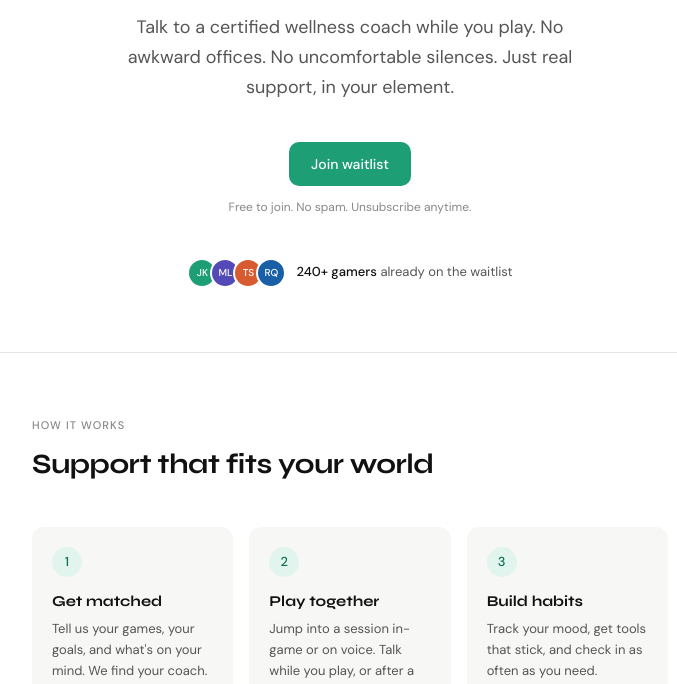
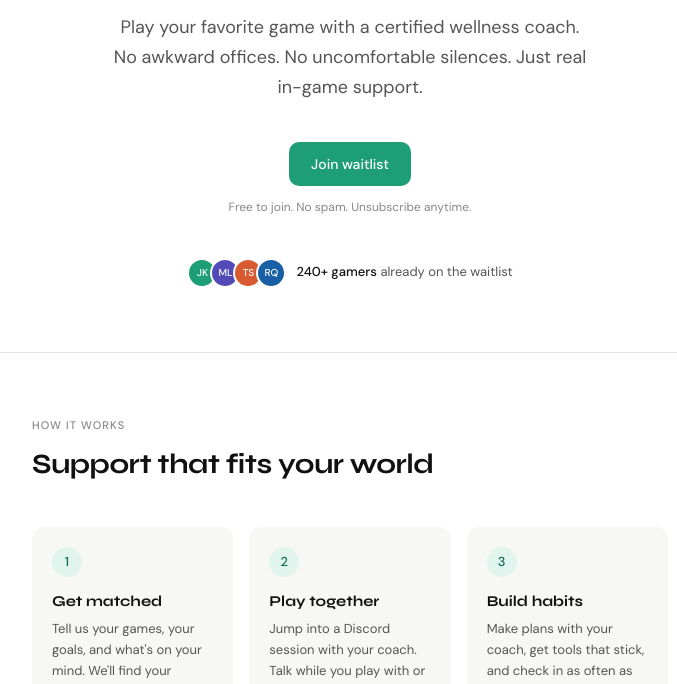
Before and after one commit to charliesun14-max/Respawn, a plain HTML site: page index.html in a window 1280 px wide. Shown: the part 333-1017 px from the top of the page, without its empty margins (290-967 px from the left). Drawn offline with Linux system fonts and the light colour scheme; a script that the page names is missing.

Commit message:
Update index.html

```diff
--- a/index.html
+++ b/index.html
@@ -221,7 +221,7 @@
   <div class="hero" id="waitlist">
     <div class="tag">mental wellness for gamers</div>
     <h1>Level up your<br><em>mental game</em></h1>
-    <p class="hero-sub">Talk to a certified wellness coach while you play. No awkward offices. No uncomfortable silences. Just real support, in your element.</p>
+    <p class="hero-sub">Play your favorite game with a certified wellness coach. No awkward offices. No uncomfortable silences. Just real in-game support.</p>
 
     <div class="form-wrap">
       <button data-tally-open="kd0xPr" data-tally-layout="modal" data-tally-auto-close="3000" class="submit-btn">Join waitlist</button>
@@ -248,17 +248,17 @@
       <div class="step">
         <div class="step-num">1</div>
         <h3>Get matched</h3>
-        <p>Tell us your games, your goals, and what's on your mind. We find your coach.</p>
+        <p>Tell us your games, your goals, and what's on your mind. We'll find your coach.</p>
       </div>
       <div class="step">
         <div class="step-num">2</div>
         <h3>Play together</h3>
-        <p>Jump into a session in-game or on voice. Talk while you play, or after a round.</p>
+        <p>Jump into a Discord session with your coach. Talk while you play with or against each other.</p>
       </div>
       <div class="step">
         <div class="step-num">3</div>
         <h3>Build habits</h3>
-        <p>Track your mood, get tools that stick, and check in as often as you need.</p>
+        <p>Make plans with your coach, get tools that stick, and check in as often as you need.</p>
       </div>
     </div>
   </section>
```
